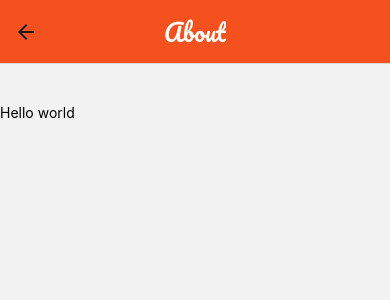
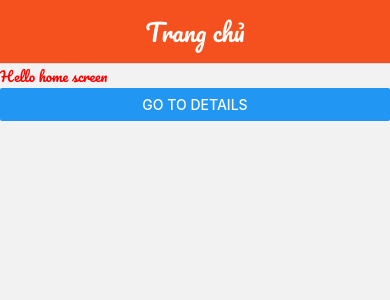
Before and after one commit to lthhieu/react-native-basic, a React Native app: screen /About in a window 390 px wide. Shown: the top 300 px of the page. Built offline with nearby package versions, Linux system fonts and the light colour scheme.

Commit message:
navigation

```diff
--- a/App.tsx
+++ b/App.tsx
@@ -8,6 +8,7 @@ import { useEffect } from 'react';
 import { PACIFICO } from "./utils/constant";
 import { NavigationContainer } from '@react-navigation/native';
 import { createNativeStackNavigator, NativeStackNavigationOptions } from '@react-navigation/native-stack';
+import { RootStackParamList } from "./utils/navigation";
 
 
 SplashScreen.preventAutoHideAsync();
@@ -26,13 +27,13 @@ const App = () => {
     return null;
   }
 
-  const Stack = createNativeStackNavigator();
+  const Stack = createNativeStackNavigator<RootStackParamList>();
 
   return (<NavigationContainer>
     <Stack.Navigator initialRouteName="Home" screenOptions={headerCss}>
       <Stack.Screen name="Home" options={{ title: 'Trang chủ' }} component={HomeScreen} />
-      <Stack.Screen name="Detail" options={{ title: 'Chi tiết' }} component={DetailScreen} />
-      <Stack.Screen name="About" options={{ title: 'About' }} component={DetailScreen} />
+      <Stack.Screen name="Detail" options={{ title: 'Chi tiết', headerBackTitle: 'hieu' }} component={DetailScreen} />
+      {/* <Stack.Screen name="About" options={{ title: 'About' }} component={DetailScreen} /> */}
     </Stack.Navigator>
   </NavigationContainer>)
 }
--- a/components/review/detail.tsx
+++ b/components/review/detail.tsx
@@ -1,11 +1,18 @@
-import { StyleSheet, Text, View } from "react-native"
-
+import { Button, StyleSheet, Text, View } from "react-native"
+import { globalStyles } from "../../utils/constant"
+import { NavigationProp, useNavigation } from '@react-navigation/native';
+import { RootStackParamList } from "../../utils/navigation";
 const DetailScreen = () => {
+    const navigation: NavigationProp<RootStackParamList> = useNavigation();
     return (<View>
-        <Text style={styles.helloWorld}>Hello world</Text>
+        <Text style={[styles.text, globalStyles.appFont]}>Hello detail screen</Text>
+        <Button
+            title="Go to Home"
+            onPress={() => navigation.navigate('Home')}
+        />
     </View>)
 }
 const styles = StyleSheet.create({
-    helloWorld: { paddingTop: 40 }
+    text: { color: 'green' }
 })
 export default DetailScreen
--- a/components/review/home.tsx
+++ b/components/review/home.tsx
@@ -1,10 +1,15 @@
-import { StyleSheet, Text, View } from "react-native"
-import { globalStyles, PACIFICO } from "../../utils/constant"
+import { Button, StyleSheet, Text, View } from "react-native"
+import { globalStyles } from "../../utils/constant"
+import { StackNavigation } from "../../utils/navigation";
 
-const HomeScreen = () => {
+const HomeScreen = ({ navigation }: StackNavigation) => {
+
     return (<View>
-        <Text>Hello world</Text>
-        <Text style={[styles.text, globalStyles.appFont]}>OpenSans-Regular</Text>
+        <Text style={[styles.text, globalStyles.appFont]}>Hello home screen</Text>
+        <Button
+            title="Go to Details"
+            onPress={() => navigation.navigate('Detail')}
+        />
     </View>)
 }
 const styles = StyleSheet.create({
--- /dev/null
+++ b/utils/navigation.d.ts
@@ -0,0 +1,4 @@
+export type ScreenNames = ["Home", "Detail"]
+export type RootStackParamList = Record<ScreenNames[number], undefined>;
+
+export type StackNavigation = NavigationProp<RootStackParamList>;
```
